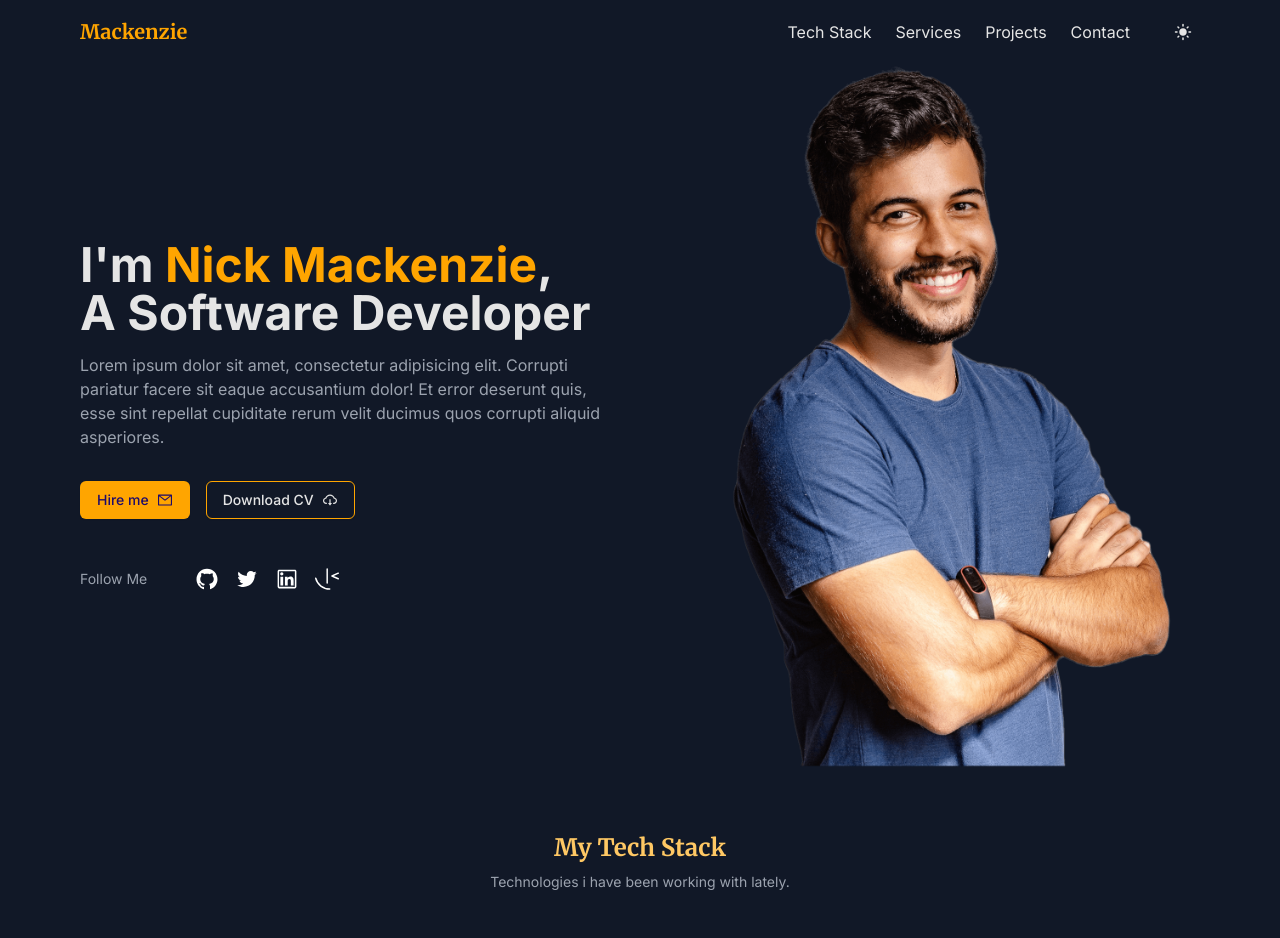
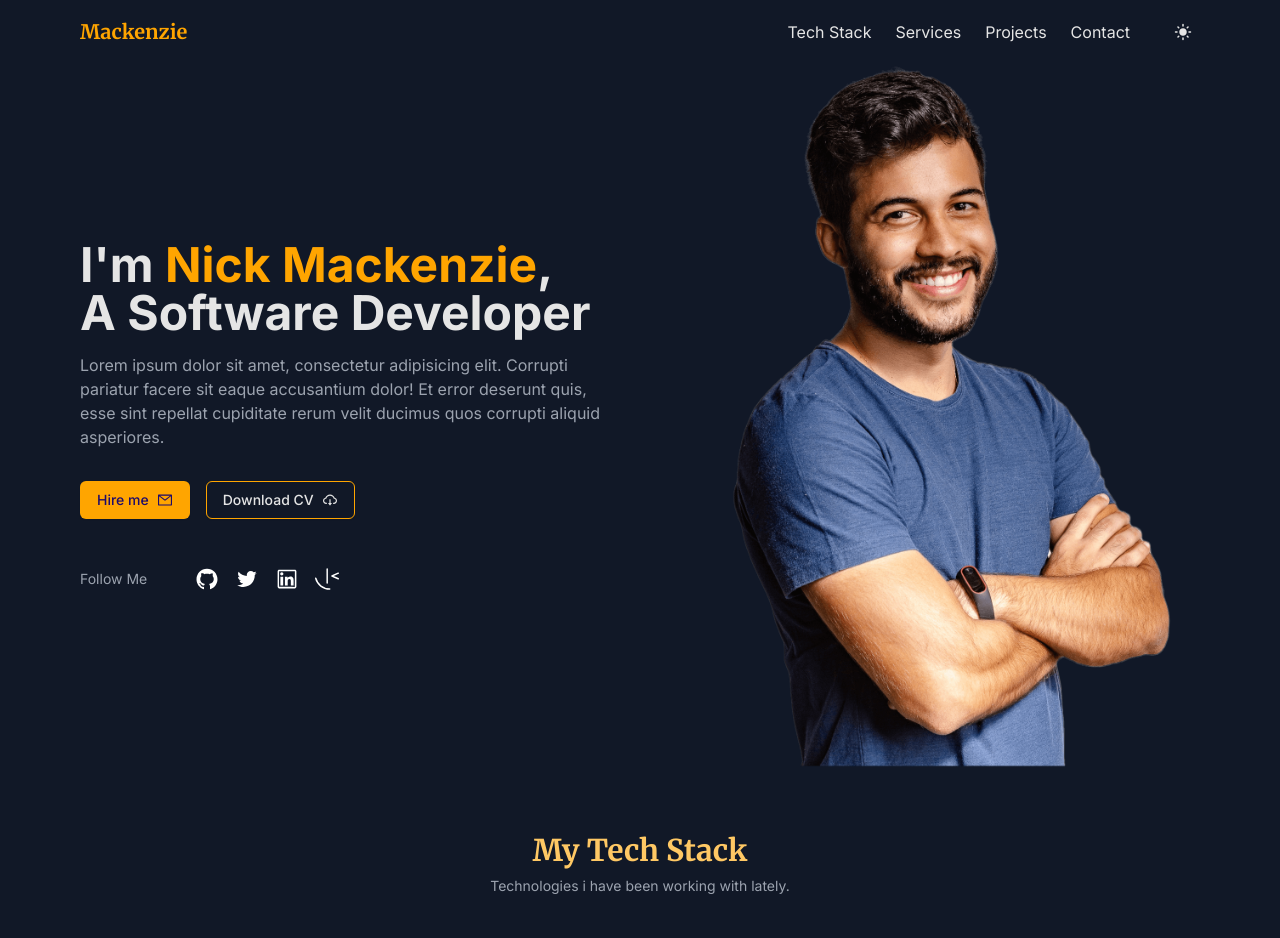
Before and after one commit to nckmackenzie/portfolio, a React (Vite) app: page / in a window 1280 px wide. Shown: the top 938 px of the page. Built offline with nearby package versions, Linux system fonts and the light colour scheme.

Commit message:
change title font size

```diff
--- a/src/components/ui/Section.jsx
+++ b/src/components/ui/Section.jsx
@@ -21,13 +21,13 @@ function Section({
   return (
     <section className={`${padding} ${className ? className : ''}`} id={id}>
       <h4
-        className={`text-center text-lg md:text-2xl font-headings font-semibold ${sectionTitle}`}
+        className={`text-center text-xl md:text-3xl font-headings font-bold ${sectionTitle}`}
       >
         {title}
       </h4>
       {description && (
         <p
-          className={`text-center text-sm max-w-md mx-auto mt-2 ${paragraphText}`}
+          className={`text-center text-sm max-w-md mx-auto mt-2 mb-8 ${paragraphText}`}
         >
           {description}
         </p>
```
